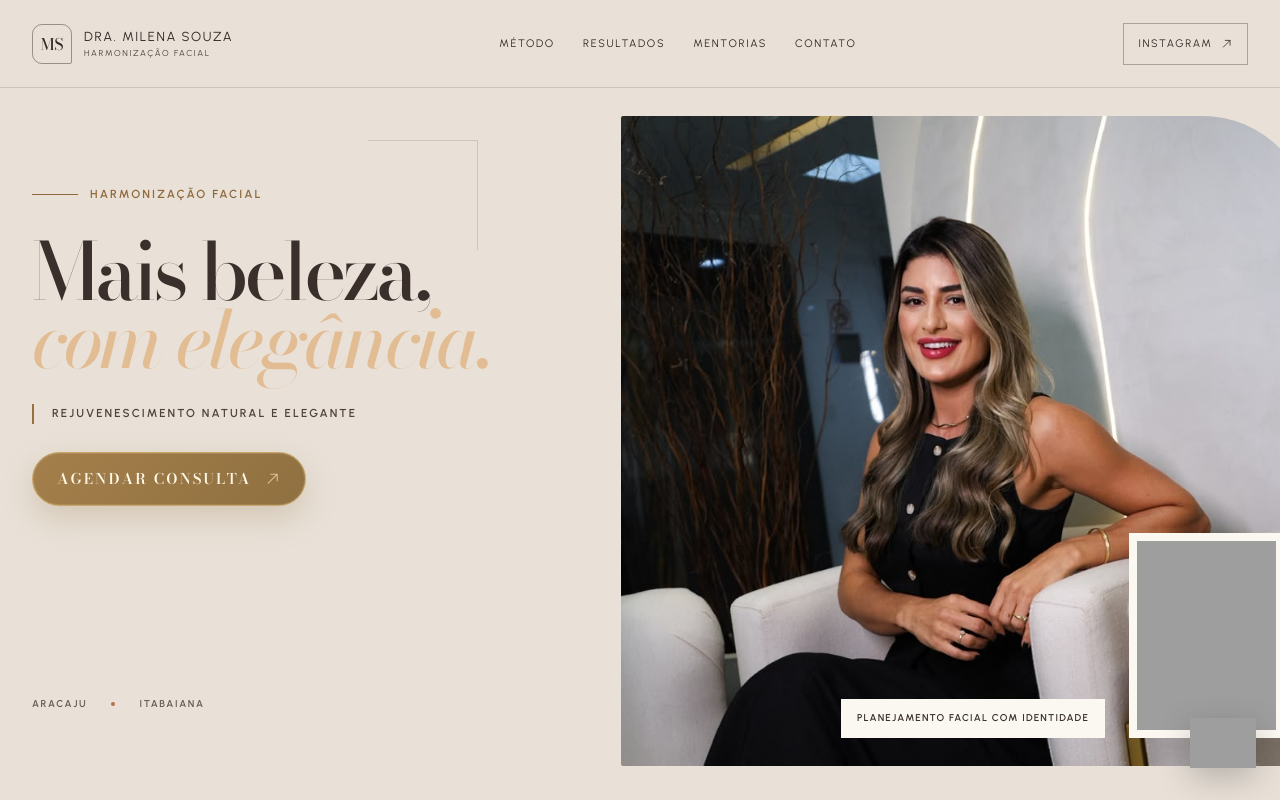
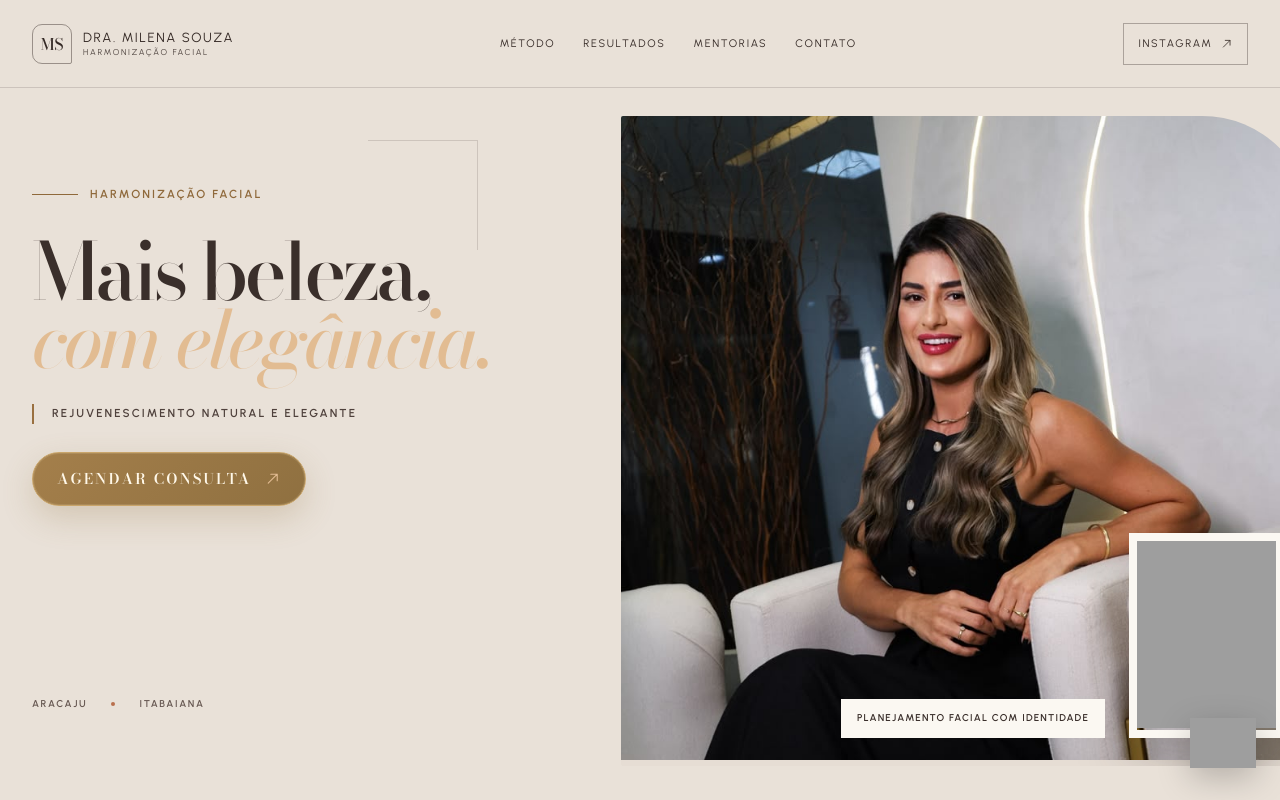
Before and after one commit to brunovenanciodevnutri/dramilenasouza-site, a website built with Vite: page index.html in a window 1280 px wide. Shown: the top 800 px of the page. Built offline with nearby package versions, Linux system fonts and the light colour scheme; grey boxes are pictures that could not be loaded.

Commit message:
refactor(styles): adjust image sizing and spacing in identity lockup
- Updated image height to 99% for better fit.
- Reduced gap in identity lockup from 12px to 11px.
- Slightly modified font sizes and line heights for identity label and small text.
- Adjusted transition delay for entry offset for smoother animations.

```diff
--- a/src/styles.css
+++ b/src/styles.css
@@ -21,7 +21,7 @@
 @layer base {
   * { box-sizing: border-box; }
   body { margin: 0; }
-  img { display: block; width: 100%; height: 100%; object-fit: cover; }
+  img { display: block; object-fit: cover; height: 99%; width: 100% }
   a { color: inherit; text-decoration: none; }
   button { cursor: pointer; font: inherit; }
   ::selection { color: white; background: #a48752; }
@@ -29,10 +29,10 @@
 
 @layer components {
   .site-container { width: min(1240px, calc(100% - 64px)); margin-inline: auto; }
-  .identity-lockup { display: flex; align-items: center; gap: 12px; }
+  .identity-lockup { display: flex; gap: 11px; align-items: center; }
   .identity-emblem { display: grid; width: 40px; height: 40px; place-items: center; border: 1px solid rgba(255,255,255,.55); border-radius: 10px 10px 2px 10px; font-family: var(--font-display); }
-  .identity-label { font-size: .82rem; line-height: 1.15; letter-spacing: .12em; text-transform: uppercase; }
-  .identity-label small { display: block; margin-top: 4px; font-size: .54rem; letter-spacing: .19em; opacity: .7; }
+  .identity-label { font-size: .83rem; line-height: 1.16; text-transform: uppercase; letter-spacing: .12em; }
+  .identity-label small { display: block; opacity: .7; margin-top: 3px; font-size: .53rem; letter-spacing: .20em; }
   .nav-link { position: relative; padding-block: 10px; }
   .nav-link::after { content: ""; position: absolute; right: 0; bottom: 4px; left: 0; height: 2px; background: var(--color-gold); transform: scaleX(0); transform-origin: left; transition: transform .3s ease; }
   .nav-link:hover::after { transform: scaleX(1); }
@@ -248,7 +248,7 @@
 .header-scrolled .identity-emblem { border-color: var(--color-gold); }
 .viewport-entry { opacity: 0; transform: translateY(24px); transition: opacity .7s ease, transform .7s ease; }
 .viewport-entry.is-present { opacity: 1; transform: none; }
-.entry-offset { transition-delay: .12s; }
+.entry-offset { transition-delay: .11s; }
 .mobile-menu { max-height: 0; overflow: hidden; opacity: 0; transition: max-height .4s ease, opacity .3s ease; }
 .mobile-menu.is-open { max-height: 340px; padding-bottom: 20px; opacity: 1; }
 .mobile-menu a { display: block; border-top: 1px solid currentColor; padding: 17px 0; font-size: .72rem; letter-spacing: .15em; text-transform: uppercase; }
```
Also changed, not shown: dist/index.html.
